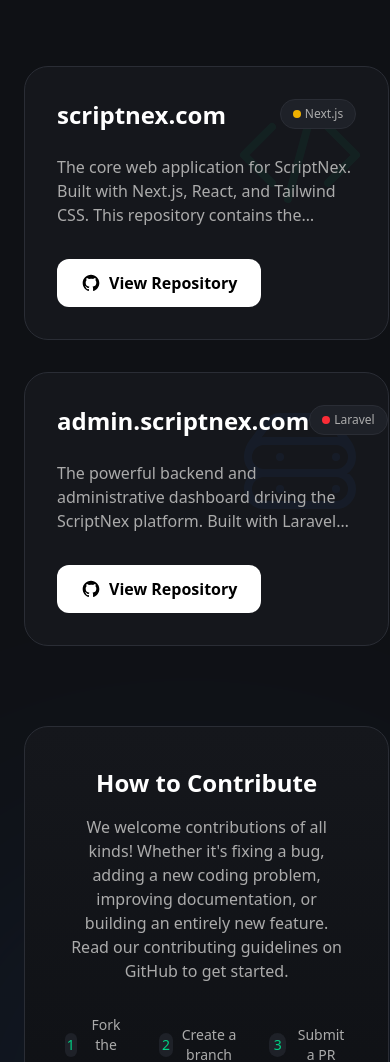
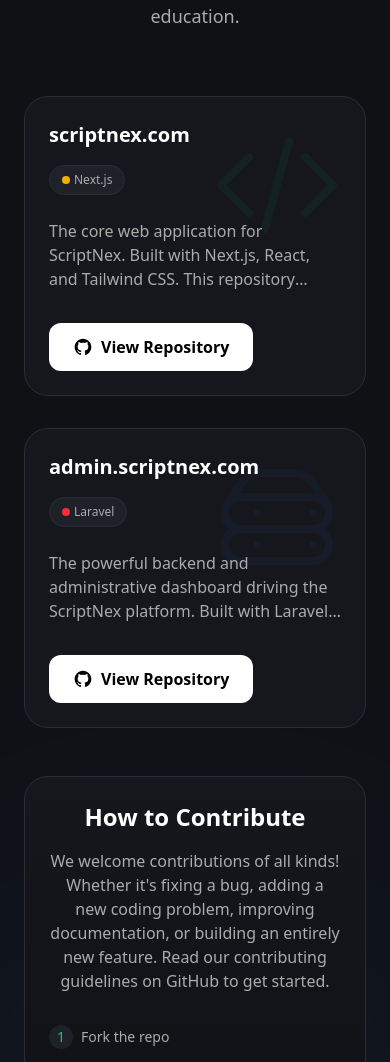
Before and after one commit to sumitkdevcode/scriptnex.com, a Next.js app: page /open-source in a window 390 px wide. Shown: the part 506-1568 px from the top of the page. Built offline with nearby package versions, Linux system fonts and the light colour scheme; no server answers.

Commit message:
fix: Update open-source page mobile responsiveness CSS

```diff
--- a/src/app/open-source/page.tsx
+++ b/src/app/open-source/page.tsx
@@ -34,15 +34,15 @@
 
           <div className="grid md:grid-cols-2 gap-8 text-left">
             {/* Main Application Repo */}
-            <div className="group relative bg-[#15171c] border border-[#2a2d35] rounded-3xl p-8 hover:border-[#00d285] transition-all duration-300 hover:shadow-[0_0_30px_rgba(0,210,133,0.1)] overflow-hidden">
+            <div className="group relative bg-[#15171c] border border-[#2a2d35] rounded-3xl p-6 sm:p-8 hover:border-[#00d285] transition-all duration-300 hover:shadow-[0_0_30px_rgba(0,210,133,0.1)] overflow-hidden">
               <div className="absolute top-0 right-0 p-6 opacity-5 group-hover:opacity-10 transition-opacity">
                 <svg className="w-32 h-32 text-[#00d285]" fill="none" stroke="currentColor" viewBox="0 0 24 24" strokeWidth="1.5">
                   <path strokeLinecap="round" strokeLinejoin="round" d="M17.25 6.75 22.5 12l-5.25 5.25m-10.5 0L1.5 12l5.25-5.25m7.5-3-4.5 16.5" />
                 </svg>
               </div>
               <div className="relative z-10">
-                <div className="flex justify-between items-start mb-6">
-                  <h2 className="text-2xl font-bold text-white flex items-center gap-3">
+                <div className="flex flex-col sm:flex-row justify-between items-start sm:items-center gap-4 mb-6">
+                  <h2 className="text-xl sm:text-2xl font-bold text-white flex items-center gap-3 break-all sm:break-normal">
                     scriptnex.com
                   </h2>
                   <span className="flex items-center gap-1 text-xs font-medium text-[#ababab] bg-[#1e2128] px-3 py-1.5 rounded-full border border-[#2a2d35]">
@@ -69,15 +69,15 @@
             </div>
 
             {/* Admin Dashboard Repo */}
-            <div className="group relative bg-[#15171c] border border-[#2a2d35] rounded-3xl p-8 hover:border-blue-500 transition-all duration-300 hover:shadow-[0_0_30px_rgba(59,130,246,0.1)] overflow-hidden">
+            <div className="group relative bg-[#15171c] border border-[#2a2d35] rounded-3xl p-6 sm:p-8 hover:border-blue-500 transition-all duration-300 hover:shadow-[0_0_30px_rgba(59,130,246,0.1)] overflow-hidden">
               <div className="absolute top-0 right-0 p-6 opacity-5 group-hover:opacity-10 transition-opacity">
                 <svg className="w-32 h-32 text-blue-500" fill="none" stroke="currentColor" viewBox="0 0 24 24" strokeWidth="1.5">
                   <path strokeLinecap="round" strokeLinejoin="round" d="M5.25 14.25h13.5m-13.5 0a3 3 0 0 1-3-3m3 3a3 3 0 1 0 0 6h13.5a3 3 0 1 0 0-6m-16.5-3a3 3 0 0 1 3-3h13.5a3 3 0 0 1 3 3m-19.5 0a4.5 4.5 0 0 1 .9-2.7L5.737 5.1a3.375 3.375 0 0 1 2.7-1.35h7.126c1.062 0 2.062.5 2.7 1.35l2.587 3.45a4.5 4.5 0 0 1 .9 2.7m0 0a3 3 0 0 1-3 3m0 3h.008v.008h-.008v-.008Zm0-6h.008v.008h-.008v-.008Zm-10.5 6h.008v.008h-.008v-.008Zm0-6h.008v.008h-.008v-.008Z" />
                 </svg>
               </div>
               <div className="relative z-10">
-                <div className="flex justify-between items-start mb-6">
-                  <h2 className="text-2xl font-bold text-white flex items-center gap-3">
+                <div className="flex flex-col sm:flex-row justify-between items-start sm:items-center gap-4 mb-6">
+                  <h2 className="text-xl sm:text-2xl font-bold text-white flex items-center gap-3 break-all sm:break-normal">
                     admin.scriptnex.com
                   </h2>
                   <span className="flex items-center gap-1 text-xs font-medium text-[#ababab] bg-[#1e2128] px-3 py-1.5 rounded-full border border-[#2a2d35]">
@@ -104,12 +104,12 @@
             </div>
           </div>
 
-          <div className="mt-20 p-10 border border-[#2a2d35] rounded-3xl bg-gradient-to-b from-[#15171c] to-[#0f1115]">
+          <div className="mt-12 sm:mt-20 p-6 sm:p-10 border border-[#2a2d35] rounded-3xl bg-gradient-to-b from-[#15171c] to-[#0f1115]">
             <h3 className="text-2xl font-bold mb-4 text-white">How to Contribute</h3>
             <p className="text-[#ababab] mb-8 max-w-3xl mx-auto">
               We welcome contributions of all kinds! Whether it's fixing a bug, adding a new coding problem, improving documentation, or building an entirely new feature. Read our contributing guidelines on GitHub to get started.
             </p>
-            <div className="flex justify-center gap-8 text-sm text-[#ababab]">
+            <div className="flex flex-col sm:flex-row justify-center items-start sm:items-center gap-4 sm:gap-8 text-sm text-[#ababab]">
               <span className="flex items-center gap-2">
                 <span className="flex items-center justify-center w-6 h-6 rounded-full bg-[#1e2128] text-[#00d285]">1</span>
                 Fork the repo
```
